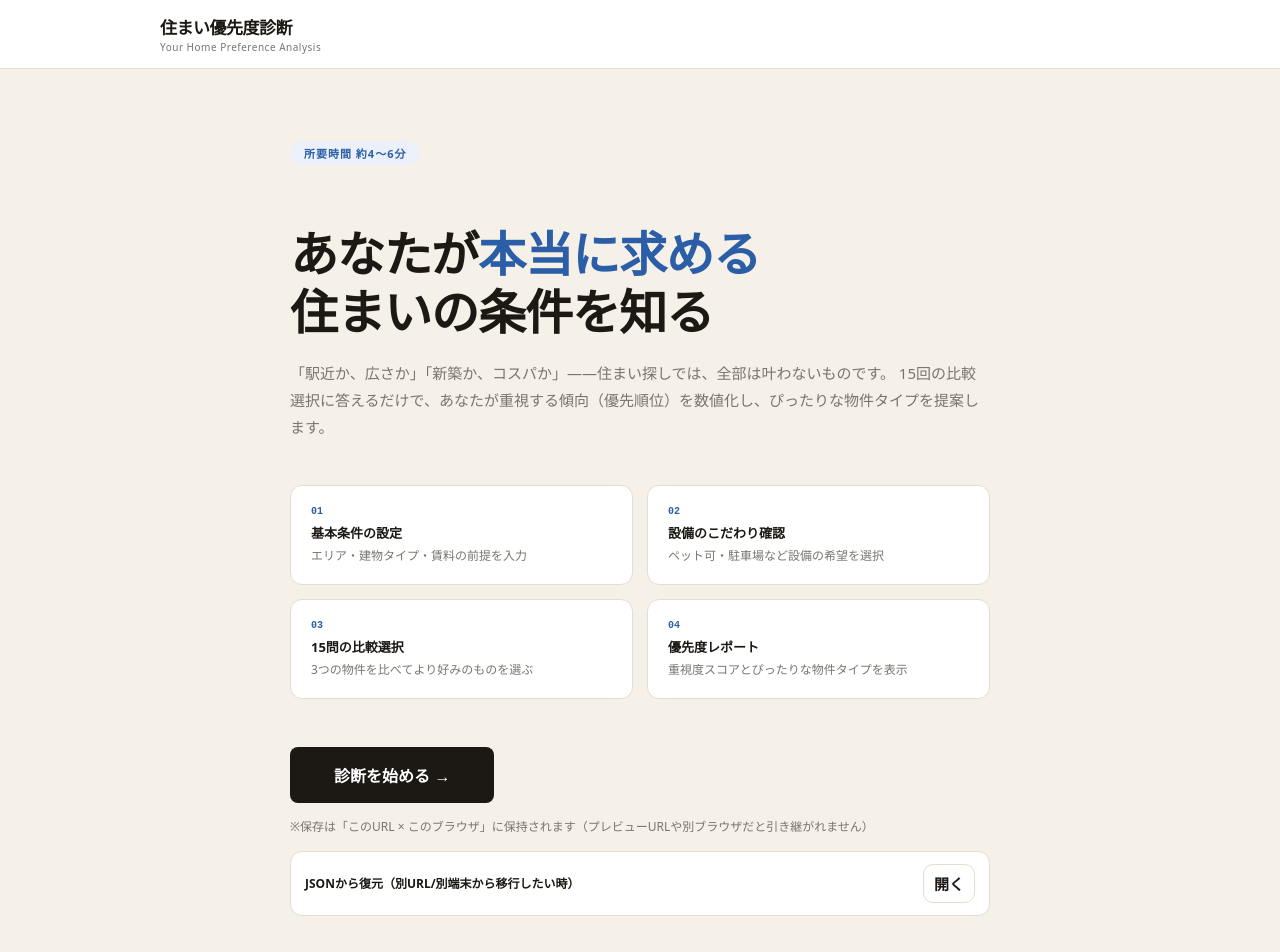
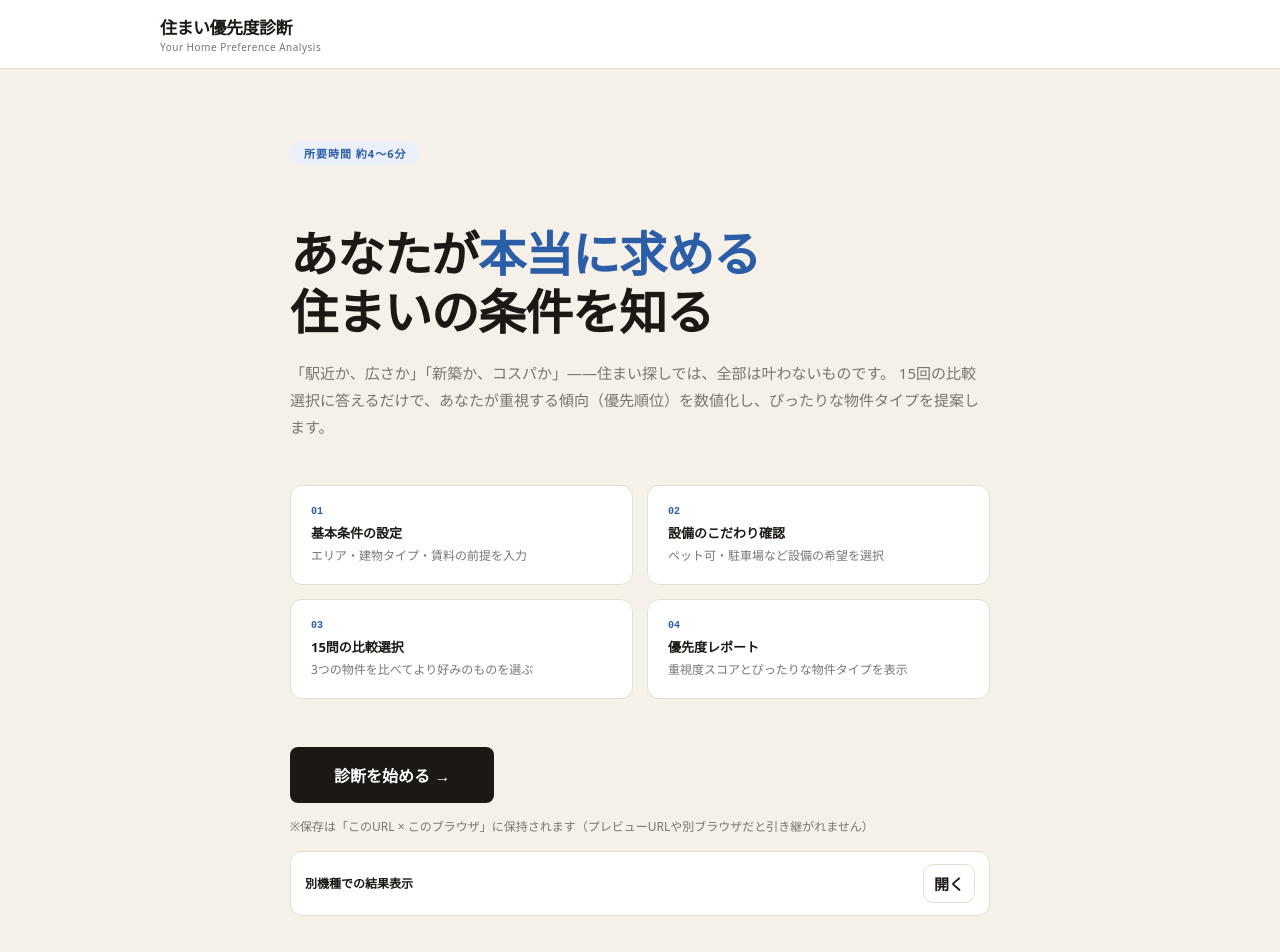
Before and after one commit to Fujimico/rental-conjoint-demo, a React (Vite) app: page / in a window 1280 px wide. Shown: the top 952 px of the page. Built offline with nearby package versions, Linux system fonts and the light colour scheme.

Commit message:
Update RentalConjoint.jsx

```diff
--- a/src/RentalConjoint.jsx
+++ b/src/RentalConjoint.jsx
@@ -807,7 +807,7 @@ function ResultPage({results,prereqs,btypes,byo,savedPayload,onClearSaved,onRest
 
         <div style={{display:"flex",gap:12}}>
           <button onClick={()=>window.print()} style={btnStyle(C.card,C.ink,{flex:1,border:`1px solid ${C.line}`})}>🖨️ 印刷・保存</button>
-          <button onClick={async()=>{try{const txt=JSON.stringify(savedPayload??{prereqs,btypes,byo,results},null,2); await navigator.clipboard.writeText(txt); alert("結果JSONをコピーしました");}catch{alert("コピーに失敗しました（ブラウザ設定をご確認ください）");}}} style={btnStyle(C.card,C.ink,{flex:1,border:`1px solid ${C.line}`})}>📋 結果JSONをコピー</button>
+          <button onClick={async()=>{try{const txt=JSON.stringify(savedPayload??{prereqs,btypes,byo,results},null,2); await navigator.clipboard.writeText(txt); alert("別機種表示用データをコピーしました");}catch{alert("コピーに失敗しました（ブラウザ設定をご確認ください）");}}} style={btnStyle(C.card,C.ink,{flex:1,border:`1px solid ${C.line}`})}>📋 別機種での結果表示用データ</button>
           <button onClick={()=>{if(confirm("保存したレポートを削除しますか？")) onClearSaved?.();}} style={btnStyle(C.card,C.ink,{flex:1,border:`1px solid ${C.line}`})}>🧹 保存を消す</button>
           <button onClick={onRestart} style={btnStyle(C.ink,"#fff",{flex:1})}>↩ もう一度やってみる</button>
         </div>
@@ -827,16 +827,16 @@ function ImportBox({onImport}){
   return (
     <div style={{background:"#fff",border:`1px solid ${C.line}`,borderRadius:12,padding:"12px 14px"}}>
       <div style={{display:"flex",justifyContent:"space-between",alignItems:"center",gap:10}}>
-        <div style={{fontWeight:800,fontSize:12,color:C.ink}}>JSONから復元（別URL/別端末から移行したい時）</div>
+        <div style={{fontWeight:800,fontSize:12,color:C.ink}}>別機種での結果表示</div>
         <button onClick={()=>setOpen(o=>!o)} style={btnStyle(open?C.ink:"transparent",open?"#fff":C.ink,{padding:"8px 10px",borderRadius:10,border:open?"none":`1px solid ${C.line}`})}>
           {open?"閉じる":"開く"}
         </button>
       </div>
       {open&&(
         <div style={{marginTop:10}}>
-          <textarea value={text} onChange={e=>{setText(e.target.value); setErr("");}} placeholder="ここに結果JSONを貼り付け" rows={6}
+          <textarea value={text} onChange={e=>{setText(e.target.value); setErr("");}} placeholder="ここにコピーしたデータを貼り付け" rows={6}
             style={{width:"100%",border:`1px solid ${C.line}`,borderRadius:10,padding:10,fontSize:12,fontFamily:"ui-monospace, SFMono-Regular, Menlo, monospace"}}/>
-          {err&&<div style={{marginTop:8,color:"#b42318",fontSize:12,fontWeight:700}}>{err}</div>}
+          {err&&<div style={{marginTop:8,color:"#b42318",fontSize:12,fontWeight:700}}>データの形式が正しくありません</div>}
           <div style={{display:"flex",gap:10,marginTop:10}}>
             <button onClick={()=>{setText(""); setErr("");}} style={btnStyle("transparent",C.ink,{border:`1px solid ${C.line}`,flex:1})}>クリア</button>
             <button onClick={()=>{try{const p=JSON.parse(text); if(!p||typeof p!=="object") throw new Error(); onImport?.(p); setOpen(false);}catch{setErr("JSONの形式が不正です");}}}
```
